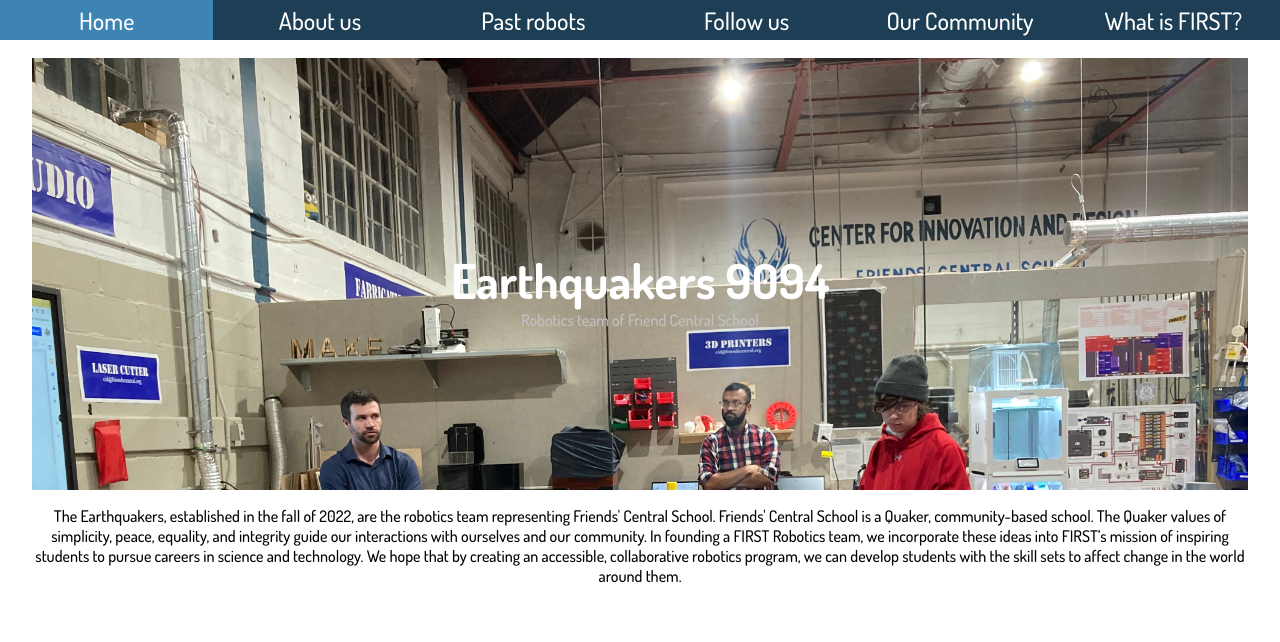
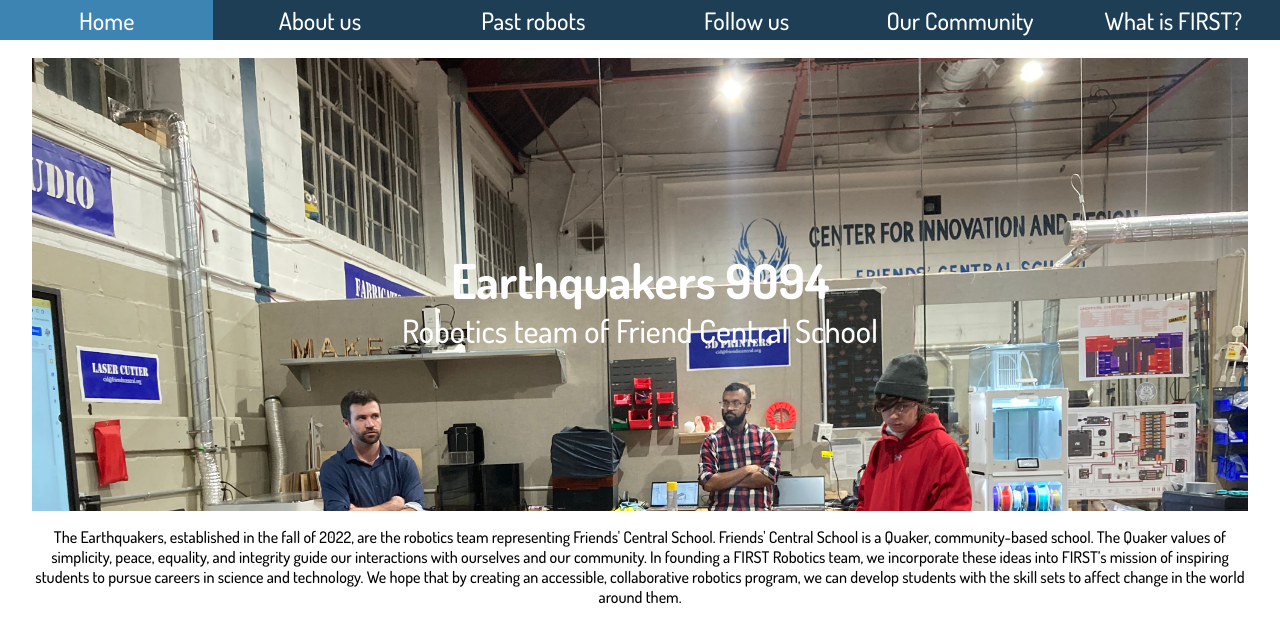
Before and after one commit to FCSRobotics/frc-website-23, a SvelteKit app: page / in a window 1280 px wide. Shown: the top 642 px of the page. Built offline with nearby package versions, Linux system fonts and the light colour scheme.

Commit message:
trying again

```diff
--- a/src/routes/+page.svelte
+++ b/src/routes/+page.svelte
@@ -22,8 +22,8 @@
     margin-bottom: 0px;
   }
   [role="doc-subtitle"] {
-    color: #c2c2c2;
-    /*font-size: 2rem;*/
+    /* color: #c2c2c2; */
+    font-size: 2rem;
   }
 
   header {
@@ -37,6 +37,6 @@
     background: url("/meeting.jpg");
     background-size: cover;
     background-repeat: no-repeat;
-    background-position: bottom 100px;
+    background-position: top 100px;
   }
 </style>
```
